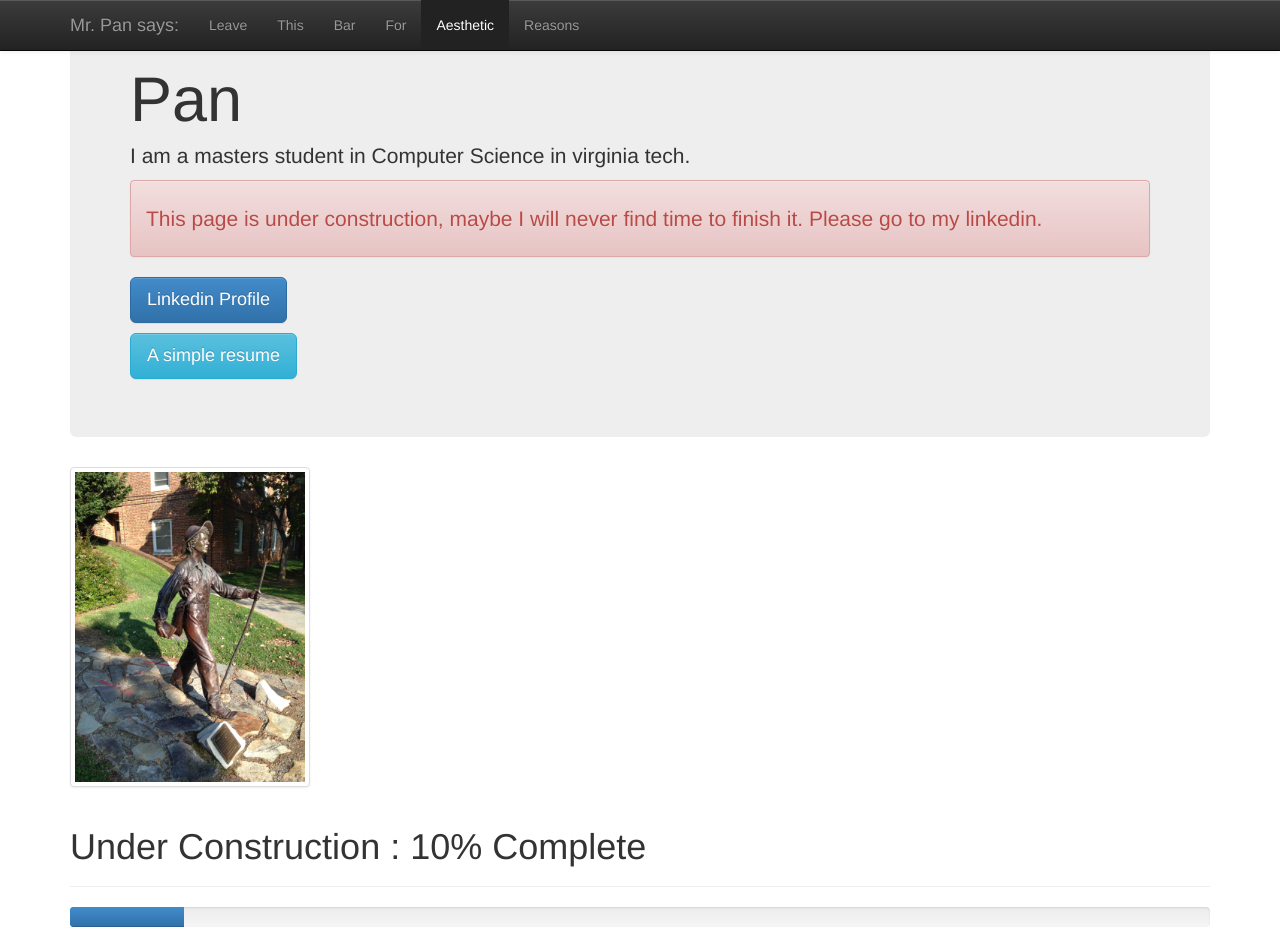
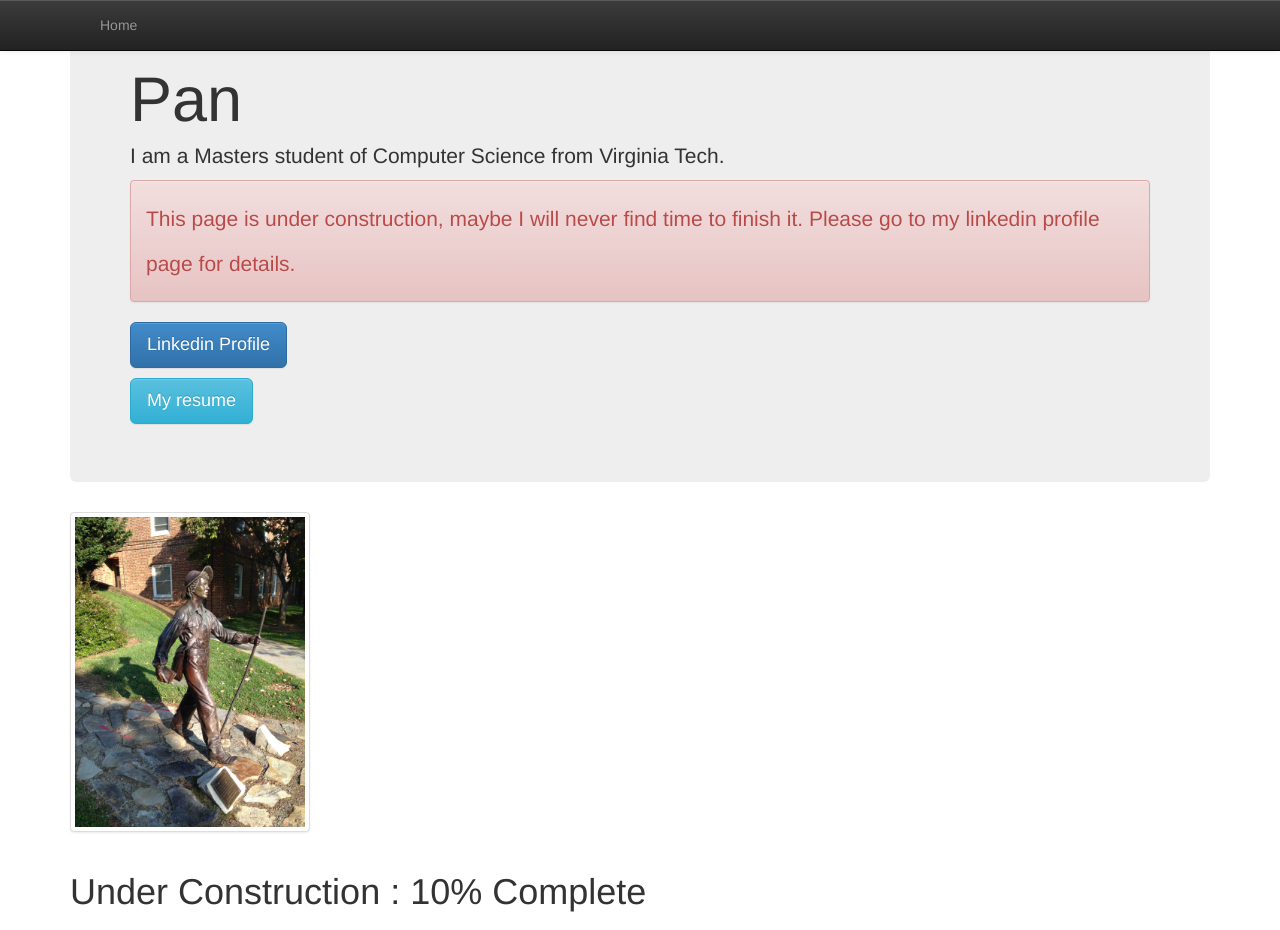
Before and after one commit to bladepan/bladepan.github.io, a plain HTML site: page index.html in a window 1280 px wide. Shown: the top 930 px of the page. Drawn offline with Linux system fonts and the light colour scheme.

Commit message:
remove sth

```diff
--- a/index.html
+++ b/index.html
@@ -4,7 +4,7 @@
   <head>
     <meta charset="utf-8">
     <meta name="viewport" content="width=device-width, initial-scale=1.0">
-    <meta name="description" content="">
+    <meta name="description" content="personal page for Xiaozhong Pan">
 
 
     <title>Xiaozhong Pan</title>
@@ -32,22 +32,10 @@
       <!-- Fixed navbar -->
     <div class="navbar navbar-inverse navbar-fixed-top">
       <div class="container">
-        <div class="navbar-header">
-          <button type="button" class="navbar-toggle" data-toggle="collapse" data-target=".navbar-collapse">
-            <span class="icon-bar"></span>
-            <span class="icon-bar"></span>
-            <span class="icon-bar"></span>
-          </button>
-          <a class="navbar-brand" href="#nothing">Mr. Pan says: </a>
-        </div>
+
         <div class="navbar-collapse collapse">
           <ul class="nav navbar-nav">
-            <li><a href="#nothing">Leave</a></li>
-            <li><a href="#nothing">This</a></li>
-            <li><a href="#nothing">Bar</a></li>
-            <li><a href="#nothing">For</a></li>
-            <li class="active"><a href="#nothing">Aesthetic</a></li>
-            <li><a href="#nothing">Reasons</a></li>
+            <li><a href="/">Home</a></li>
           </ul>
         </div><!--/.nav-collapse -->
       </div>
@@ -57,10 +45,10 @@
       <!-- Main jumbotron for a primary marketing message or call to action -->
     <div class="jumbotron">
       <h1>Pan</h1>
-      <p>I am a masters student in Computer Science in virginia tech.</p>
-      <div class="alert alert-danger">This page is under construction, maybe I will never find time to finish it. Please go to my linkedin.</div>
+      <p>I am a Masters student of Computer Science from Virginia Tech.</p>
+      <div class="alert alert-danger">This page is under construction, maybe I will never find time to finish it. Please go to my linkedin profile page for details.</div>
       <p><a class="btn btn-primary btn-lg" href="http://www.linkedin.com/profile/view?id=109264793" target="_blank">Linkedin Profile</a>
-      <p><a class="btn btn-info btn-lg" href="resume.pdf" target="_blank">A simple resume</a></p>
+      <p><a class="btn btn-info btn-lg" href="resume.pdf" target="_blank">My resume</a></p>
     </div>
 
 
```
